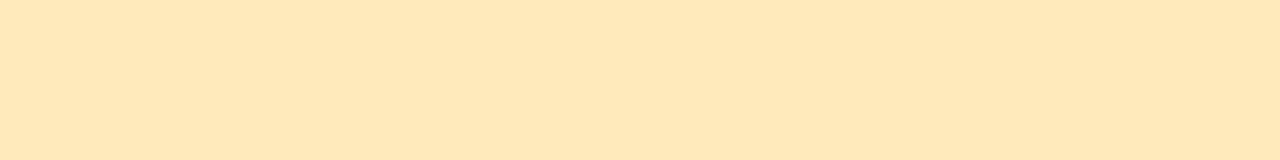
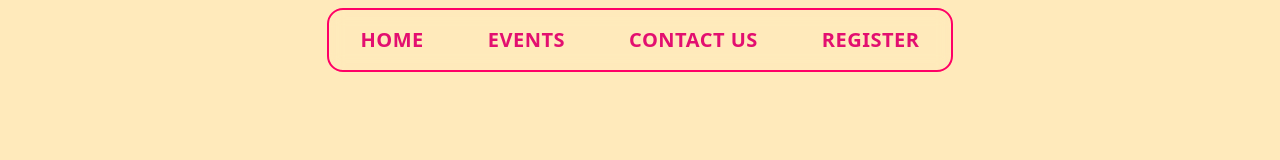
Before and after one commit to p-society/d3-web, a React (Vite) app: page /events in a window 1280 px wide. Shown: the top 160 px of the page. Built offline with nearby package versions, Linux system fonts and the light colour scheme; a web font is replaced by a local one.

Commit message:
fix: add navbar with fade-in to event and about-us pages
Signed-off-by: Spandan Hota <spandanhota2005@outlook.com>

```diff
--- a/src/components/about-us/hero.jsx
+++ b/src/components/about-us/hero.jsx
@@ -15,6 +15,7 @@ const AboutUsHero = ({ isLoaded }) => {
       {/* Navbar (on top, centered) */}
       <div className="w-full flex justify-center relative z-20">
         <Navbar
+          isLoaded={isLoaded}
           color="#FFEAAB"
           hoverColor="#FFEAAB"
           borderColor="#FFEAAB"
--- a/src/pages/Event.jsx
+++ b/src/pages/Event.jsx
@@ -39,7 +39,7 @@ export default function Event() {
     <div className="page-wrapper">
       <div className="min-h-screen bg-[#ffeabb] w-full relative overflow-x-hidden">
         <div className="w-full flex mt-2 justify-center">
-          <Navbar />{' '}
+          <Navbar isLoaded={isLoaded} />
         </div>
 
         {/* === New Hero Section === */}
```
